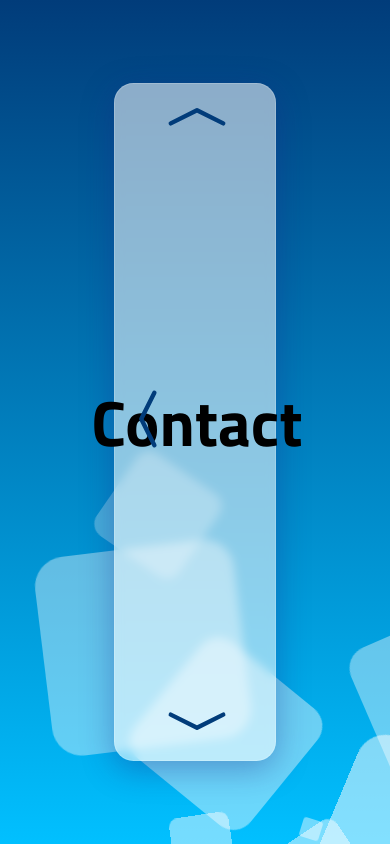
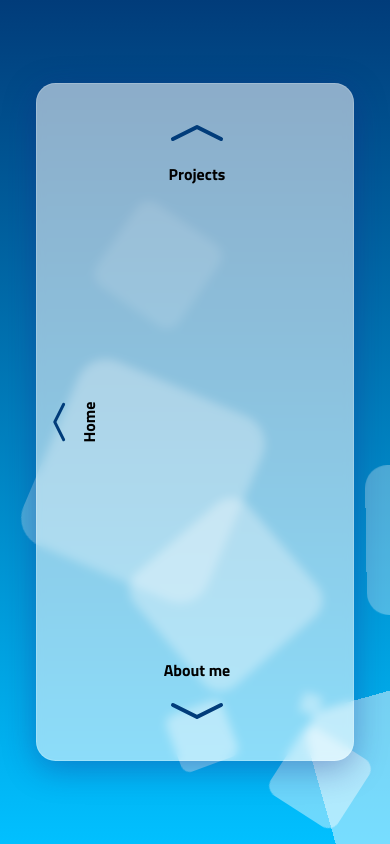
Before and after one commit to dominik-sek/portfolio_old, a React (Create React App) app: page /contact in a window 390 px wide. Built offline with nearby package versions, Linux system fonts and the light colour scheme.

Commit message:
added mobile res

```diff
--- a/src/Components/Card.js
+++ b/src/Components/Card.js
@@ -1,72 +1,16 @@
 import { AnimatePresence, motion } from "framer-motion";
 import styled, { keyframes } from "styled-components"
 
-const moveToFront = (face) => {
-    switch (face) {
-        case 'top':
-            return keyframes`
-            0% {
-                transform: translateZ(0) rotateX(0deg);
-            }
-            50%{
-                transform: translateZ(-100px) rotateX(90deg);
-            }
-            100% {
-                transform: translateZ(0) rotateX(0deg);
-            }
-        `
-        case 'bottom':
-            return keyframes`
-            0% {
-                transform: translateZ(0) rotateX(0deg);
-            }
-
-            50% {
-                transform: translateZ(-100px) rotateX(-90deg);
-
-                }
-            100% {
-                transform: translateZ(0) rotateX(0deg);
-
-                }
-            `
-        case 'right':
-            return keyframes`
-            0% {
-                transform: translateZ(0) rotateY(0deg);
-            }
-            50% {
-                transform: translateZ(-100px) rotateY(90deg);
-                }
-            100% {
-                transform: translateZ(0) rotateY(0deg);
-                }
-            `
-        case 'left':
-            return keyframes`
-            0%{
-                transform: translateZ(0) rotateY(0deg);
-            }
-            50% {
-                transform: translateZ(-100px) rotateY(-180deg);
-                }
-            100%{
-                transform: translateZ(0) rotateY(0deg);
-            }
-                `
-        default:
-            return 'top'
-    }
-}
 
 export default function Card(params) {
     return (
-        <Container >
-
+        <Container>
             <CardBody face={params.face}>
                 {params.children}
+            <Content>
+                {params.content}
+            </Content>
             </CardBody>
-
         </Container>
     );
 };
@@ -74,7 +18,7 @@ export default function Card(params) {
 const CardBody = styled.div`
     position:absolute;
     border-radius:5vmin;
-    width:40%;
+    width:80%;
     height:80%;
     z-index:999;
     padding-left:1%;
@@ -85,13 +29,12 @@ const CardBody = styled.div`
     display:flex;
     justify-content:center;
     align-items:center;
-    transform-style:preserve-3d;
-    animation: ${props => moveToFront(props.face)} 1s ease-in-out;
-    animation-direction: alternate;
 
+    @media (max-width: 768px) {
+        width:80%;
+        height:80%;
+    }
 `
-
-
 const Container = styled.div`
     display:flex;
     position:absolute;
@@ -100,5 +43,18 @@ const Container = styled.div`
     width:100%;
     height:100%;
     perspective:1000px;
+    overflow:hidden;
 
 `
+const Content = styled.section`
+    display:flex;
+    width:80%;
+    height:80%;
+    justify-content:center;
+    align-items:center;
+    text-align:center;
+    @media (min-width: 768px) {
+        font-size:2em;
+    }
+
+`
--- a/src/Components/Sidebar.js
+++ b/src/Components/Sidebar.js
@@ -8,45 +8,71 @@ export default function Sidebar(params) {
     const handleDirectionArrow = (direction, path) => {
         switch (direction) {
             case 'up':
-                return (<Link to={path} ><BsChevronCompactUp size={70} /></Link>)
+                return (<StyledLink to={path} ><BsChevronCompactUp className="button-up" /></StyledLink>)
             case 'down':
-                return (<Link to={path} > <BsChevronCompactDown size={70} /> </Link>)
+                return (<StyledLink to={path} > <BsChevronCompactDown className="button-down" /> </StyledLink>)
             case 'left':
-                return (<Link to={path} ><BsChevronCompactLeft size={70}/></Link>)
+                return (<StyledLink to={path} ><BsChevronCompactLeft className="button-left" /></StyledLink>)
             case 'right':
-                return (<Link to={path} ><BsChevronCompactRight size={70}/> </Link>)
+                return (<StyledLink to={path} ><BsChevronCompactRight className="button-right" /> </StyledLink>)
             default:
                 return undefined
         }
     }
     return (
         <Body onClick={params.onClick} direction={params.direction}>
-        <div>
-            {handleDirectionArrow(params.direction, params.path)}
-            </div>
+            <ArrowWrapper direction={params.direction}>
+                {handleDirectionArrow(params.direction, params.path)}
+            </ArrowWrapper>
             <Title direction={params.direction}>{params.title}</Title>
         </Body>
     )
 };
+
+const StyledLink = styled(Link)`
+    display:flex;
+    justify-content:center;
+    align-items:center;
+    `
+const ArrowWrapper = styled.div`
+    display:flex;
+    justify-content:center;
+    align-items:center;
+    width:100%;
+    height:100%;
+
+`
 
 
 const Title = styled.div`
     opacity:0;
     transition: opacity 0.3s ease-in-out;
     font-size:2rem;
-    ${props=>{
-        if(props.direction ==='left'){
-            return`
+    ${props => {
+        if (props.direction === 'left') {
+            return `
                 transform:rotate(-90deg);
+                @media (max-width: 768px) {
+                    margin:2em;
+                    }
             `
         }
-        if(props.direction ==='right'){
-            return`
+        if (props.direction === 'right') {
+            return `
                 transform:rotate(90deg);
+                @media (max-width: 768px) {
+                    margin:2em;
+                    }
+
             `
         }
 
     }}
+    @media (max-width: 768px) {
+        opacity:1;
+        font-size:1em;
+        position:absolute;
+    }
 `
 
 const Body = styled.div`
@@ -61,39 +87,59 @@ const Body = styled.div`
                 return `
                 top:0;
                 width:100%;
-                height:10%;
+                height:15%;
                 flex-direction:column;
+                @media (max-width: 768px) {
+                    flex-direction:column-reverse;
+                    }
             `
             case 'down':
                 return `
                 bottom:0;
                 width:100%;
-                height:10%;
+                height:15%;
                 flex-direction:column-reverse;
+                @media (max-width: 768px) {
+                    flex-direction:column;
+                    }
             `
             case 'left':
                 return `
                 left:0;
-                width:20%;
+                width:15%;
                 height:100%;
+
             `
             case 'right':
                 return `
                 right:0;
-                width:20%;
+                width:15%;
                 height:100%;
                 flex-direction:row-reverse;
+                @media (max-width: 768px) {
+                    flex-direction:row-reverse;
+                    }
             `
             default:
                 return undefined
         }
 
     }}
+
     position:absolute;
     display:flex;
     align-items:center;
-    &:hover{
-        cursor:pointer;
+
+
+    & .button-up {
+        font-size:4rem;
+    }   & .button-down {
+        font-size:4rem;
+    }   & .button-left {
+        font-size:4rem;
+    }   & .button-right {
+        font-size:4rem;
     }
 
+
 `
--- a/src/Screens/About.js
+++ b/src/Screens/About.js
@@ -6,27 +6,14 @@ import Card from "Components/Card"
 
 export default function About(params) {
     return (
-            <Card face={'bottom'}>
+            <Card face={'bottom'}
+            content={"He"}>
                 {/* <img src={"https://cdn1.i-scmp.com/sites/default/files/styles/1200x800/public/images/methode/2017/04/06/0a2ae706-1a94-11e7-b4ed-ac719e54b474_1280x720_145124.jpg?itok=1PDxSxTA"}></img> */}
 
                 <Sidebar path={'/projects'} title={'Projects'} direction={'up'}/>
                 <Sidebar path={'/home'} title={'Home'} direction={'left'}/>
                 <Sidebar path={'/contact'} title={'Contact'} direction={'right'}/>
 
-                <Content>
-                About
-                </Content>
-
             </Card>
         )
 };
-
-const Content = styled.section`
-    display:flex;
-    width:60%;
-    height:60%;
-    font-size:4em;
-    justify-content:center;
-    align-items:center;
-    text-align:center;
-`
--- a/src/Screens/Contact.js
+++ b/src/Screens/Contact.js
@@ -14,20 +14,7 @@ export default function Contact(params) {
                 <Sidebar path={'/about'} title={'About me'} direction={'down'}/>
                 <Sidebar path={'/home'} title={'Home'} direction={'left'}/>
 
-                <Content>
-                Contact
-                </Content>
 
             </Card>
         )
 };
-
-const Content = styled.section`
-    display:flex;
-    width:60%;
-    height:60%;
-    font-size:4em;
-    justify-content:center;
-    align-items:center;
-    text-align:center;
-`
--- a/src/Screens/Home.js
+++ b/src/Screens/Home.js
@@ -6,27 +6,19 @@ import Card from "Components/Card"
 
 export default function Home(params) {
     return (
-            <Card face={'left'}>
+            <Card face={'left'}
+            content={
+                'home sweet home'
+            }
+            >
                 {/* <img src={"https://cdn1.i-scmp.com/sites/default/files/styles/1200x800/public/images/methode/2017/04/06/0a2ae706-1a94-11e7-b4ed-ac719e54b474_1280x720_145124.jpg?itok=1PDxSxTA"}></img> */}
 
                 <Sidebar path={'/projects'} title={'Projects'} direction={'up'}/>
                 <Sidebar path={'/about'} title={'About me'} direction={'down'}/>
                 <Sidebar path={'/contact'} title={'Contact'} direction={'right'}/>
 
-                <Content>
-                Front Home
-                </Content>
+
 
             </Card>
         )
 };
-
-const Content = styled.section`
-    display:flex;
-    width:60%;
-    height:60%;
-    font-size:4em;
-    justify-content:center;
-    align-items:center;
-    text-align:center;
-`
--- a/src/Screens/Projects.js
+++ b/src/Screens/Projects.js
@@ -13,20 +13,8 @@ export default function Projects(params) {
                 <Sidebar path={'/home'} title={'Home'} direction={'left'}/>
                 <Sidebar path={'/contact'} title={'Contact'} direction={'right'}/>
 
-                <Content>
-                Projects
-                </Content>
+
 
             </Card>
         )
 };
-
-const Content = styled.section`
-    display:flex;
-    width:60%;
-    height:60%;
-    font-size:4em;
-    justify-content:center;
-    align-items:center;
-    text-align:center;
-`
--- a/src/index.css
+++ b/src/index.css
@@ -11,6 +11,8 @@ html{
 a{
   text-decoration: none;
   color: var(--secondary-color);
+  width: 100%;
+  height:100%;
 }
 
 body {
```
